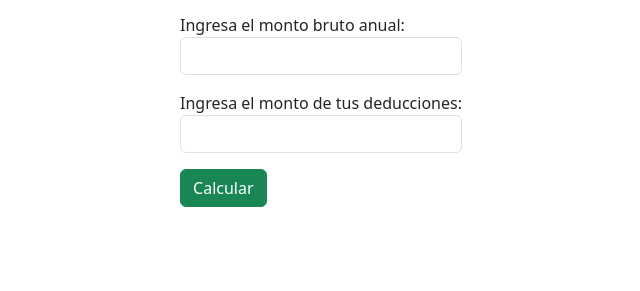
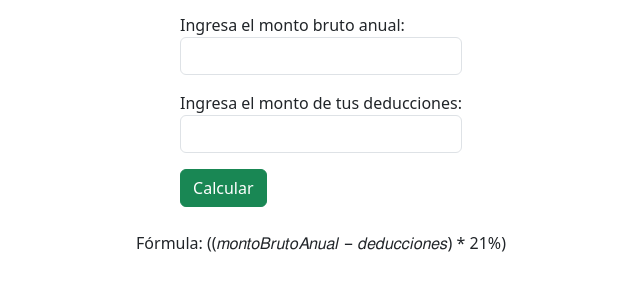
Before and after one commit to michelanyelo/classES6-DL, a website with bundled scripts: page index.html in a window 1280 px wide. Shown: the part 167-458 px from the top of the page, without its empty margins (319-959 px from the left). Built offline with nearby package versions, Linux system fonts and the light colour scheme.

Commit message:
"Added a paragraph element with a formula text and modified the margin of the 'mostrarResultado' div"

```diff
--- a/index.html
+++ b/index.html
@@ -31,8 +31,9 @@
                 <input class="form-control" type="text" name="deducciones" id="deducciones">
             </div>
             <button class="btn btn-success" type="submit" id="submit">Calcular</button>
+            <p class="text-muted mt-3"></p>
         </form>
-        <div id="mostrarResultado" class="mt-3"></div>
+        <div id="mostrarResultado" class="mt-2">Fórmula: ((𝑚𝑜𝑛𝑡𝑜𝐵𝑟𝑢𝑡𝑜𝐴𝑛𝑢𝑎𝑙 − 𝑑𝑒𝑑𝑢𝑐𝑐𝑖𝑜𝑛𝑒𝑠) * 21%)</div>
     </div>
 
     <!-- bs js -->
```
